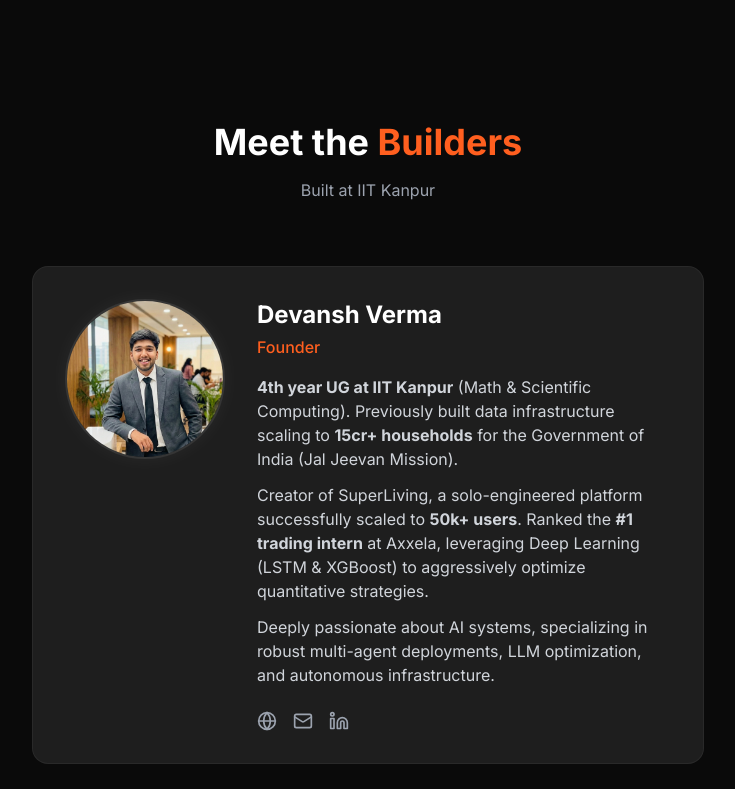
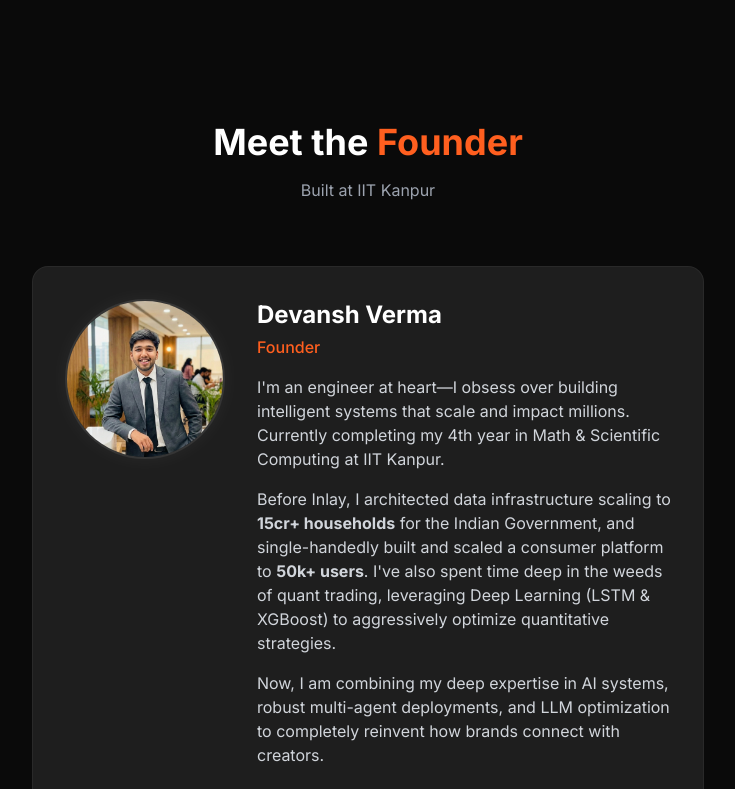
Before and after one commit to InlayAd/InlayAd, a React (Vite) app: page / in a window 1280 px wide. Shown: the part 2900-3689 px from the top of the page, without its empty margins (272-1007 px from the left). Built offline with nearby package versions, Linux system fonts and the light colour scheme.

Commit message:
update founder bio format and header

```diff
--- a/src/components/Founders.tsx
+++ b/src/components/Founders.tsx
@@ -5,15 +5,15 @@ const founders = [
         name: "Devansh Verma",
         role: "Founder",
         bio: (
-            <div className="space-y-3">
+            <div className="space-y-4">
                 <p>
-                    <strong>4th year UG at IIT Kanpur</strong> (Math & Scientific Computing). Previously built data infrastructure scaling to <strong>15cr+ households</strong> for the Government of India (Jal Jeevan Mission).
+                    I'm an engineer at heart—I obsess over building intelligent systems that scale and impact millions. Currently completing my 4th year in Math & Scientific Computing at IIT Kanpur.
                 </p>
                 <p>
-                    Creator of SuperLiving, a solo-engineered platform successfully scaled to <strong>50k+ users</strong>. Ranked the <strong>#1 trading intern</strong> at Axxela, leveraging Deep Learning (LSTM & XGBoost) to aggressively optimize quantitative strategies.
+                    Before Inlay, I architected data infrastructure scaling to <strong>15cr+ households</strong> for the Indian Government, and single-handedly built and scaled a consumer platform to <strong>50k+ users</strong>. I've also spent time deep in the weeds of quant trading, leveraging Deep Learning (LSTM & XGBoost) to aggressively optimize quantitative strategies.
                 </p>
                 <p>
-                    Deeply passionate about AI systems, specializing in robust multi-agent deployments, LLM optimization, and autonomous infrastructure.
+                    Now, I am combining my deep expertise in AI systems, robust multi-agent deployments, and LLM optimization to completely reinvent how brands connect with creators.
                 </p>
             </div>
         ),
@@ -28,7 +28,7 @@ export function Founders() {
     return (
         <section className="py-24 px-4 bg-background" id="founders">
             <div className="max-w-5xl mx-auto">
-                <h2 className="text-3xl md:text-4xl font-bold text-center mb-4">Meet the <span className="text-primary">Builders</span></h2>
+                <h2 className="text-3xl md:text-4xl font-bold text-center mb-4">Meet the <span className="text-primary">Founder</span></h2>
                 <p className="text-center text-gray-400 mb-16">Built at IIT Kanpur</p>
 
                 <div className="max-w-2xl mx-auto">
```
